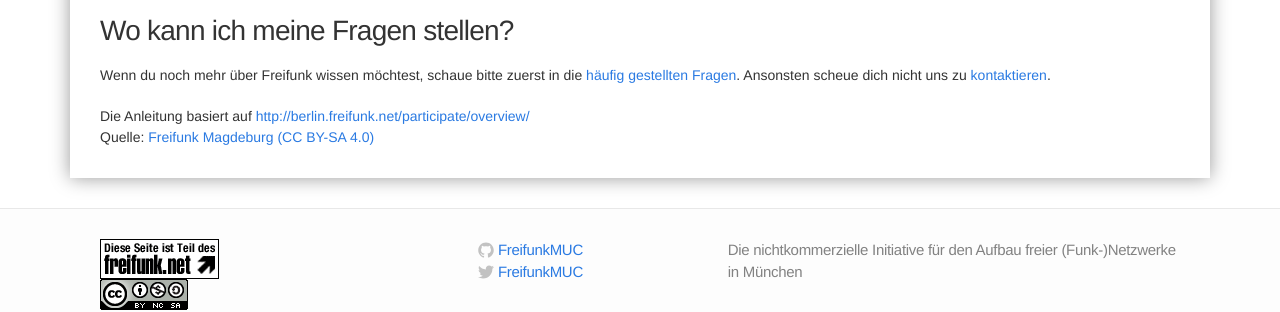
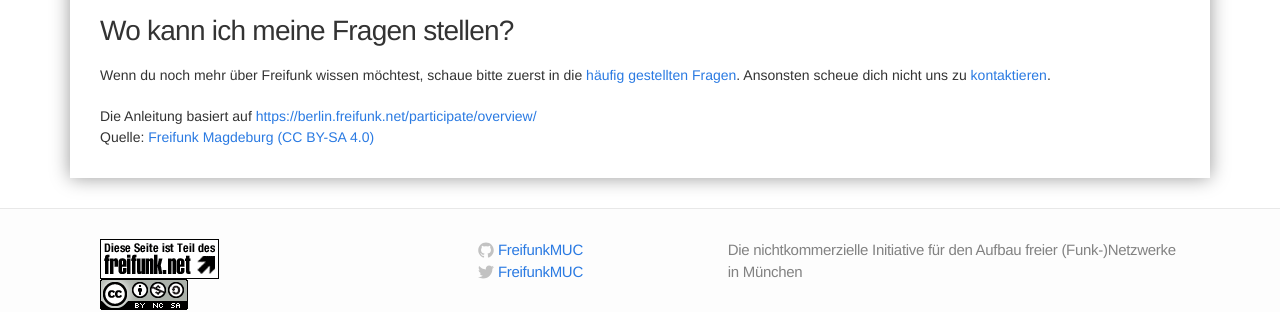
Before and after one commit to freifunkMUC/freifunkmuc.github.io, a Jekyll site: the page built from mitmachen.md, in a window 1280 px wide and 900 px high, scrolled down 1256 px. Shown: the part 535-847 px from the top of the window. Built offline with Jekyll 4.4.1, drawn with Linux system fonts in a browser that asks for light colours; part of the change alters nothing that is shown.

Commit message:
update links from http to https

```diff
--- a/mitmachen.md
+++ b/mitmachen.md
@@ -112,10 +112,10 @@ Dach, Dachgeschoss, hohes Gebäude, öffentliches Gebäude, Rathaus, Kirchturm
 
 Wenn du noch mehr über Freifunk wissen möchtest, schaue bitte zuerst in die [häufig gestellten Fragen][faq]. Ansonsten scheue dich nicht uns zu [kontaktieren][kontakt].
 
-Die Anleitung basiert auf [http://berlin.freifunk.net/participate/overview/][berlin] \\
-Quelle: [Freifunk Magdeburg (CC BY-SA 4.0)](http://md.freifunk.net)
+Die Anleitung basiert auf [https://berlin.freifunk.net/participate/overview/][berlin] \\
+Quelle: [Freifunk Magdeburg (CC BY-SA 4.0)](https://md.freifunk.net)
 
-[berlin]: http://berlin.freifunk.net/participate/overview/
+[berlin]: https://berlin.freifunk.net/participate/overview/
 [faq]: /faq/
 [firmware]: /firmware/
 [kontakt]: /kontakt/
```
